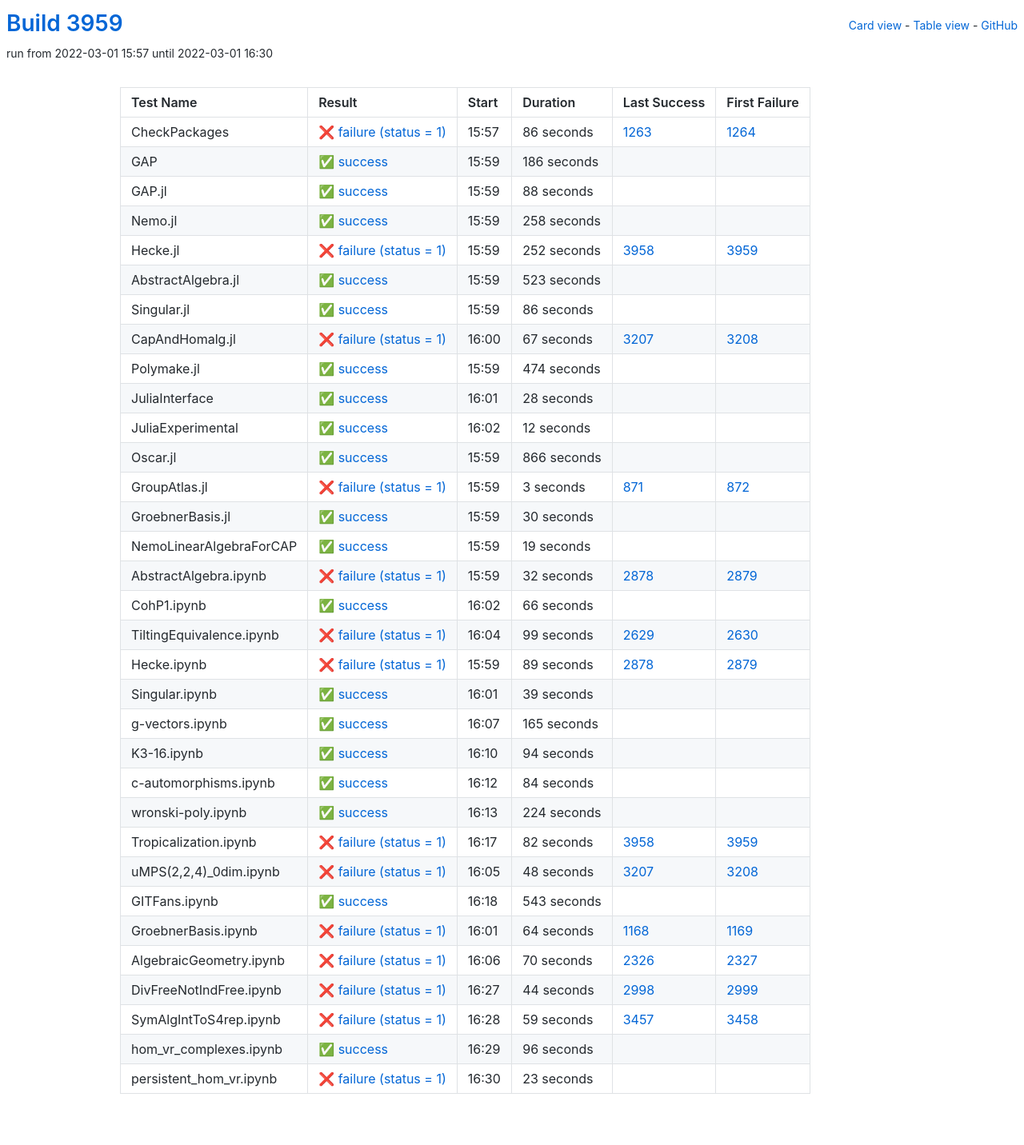
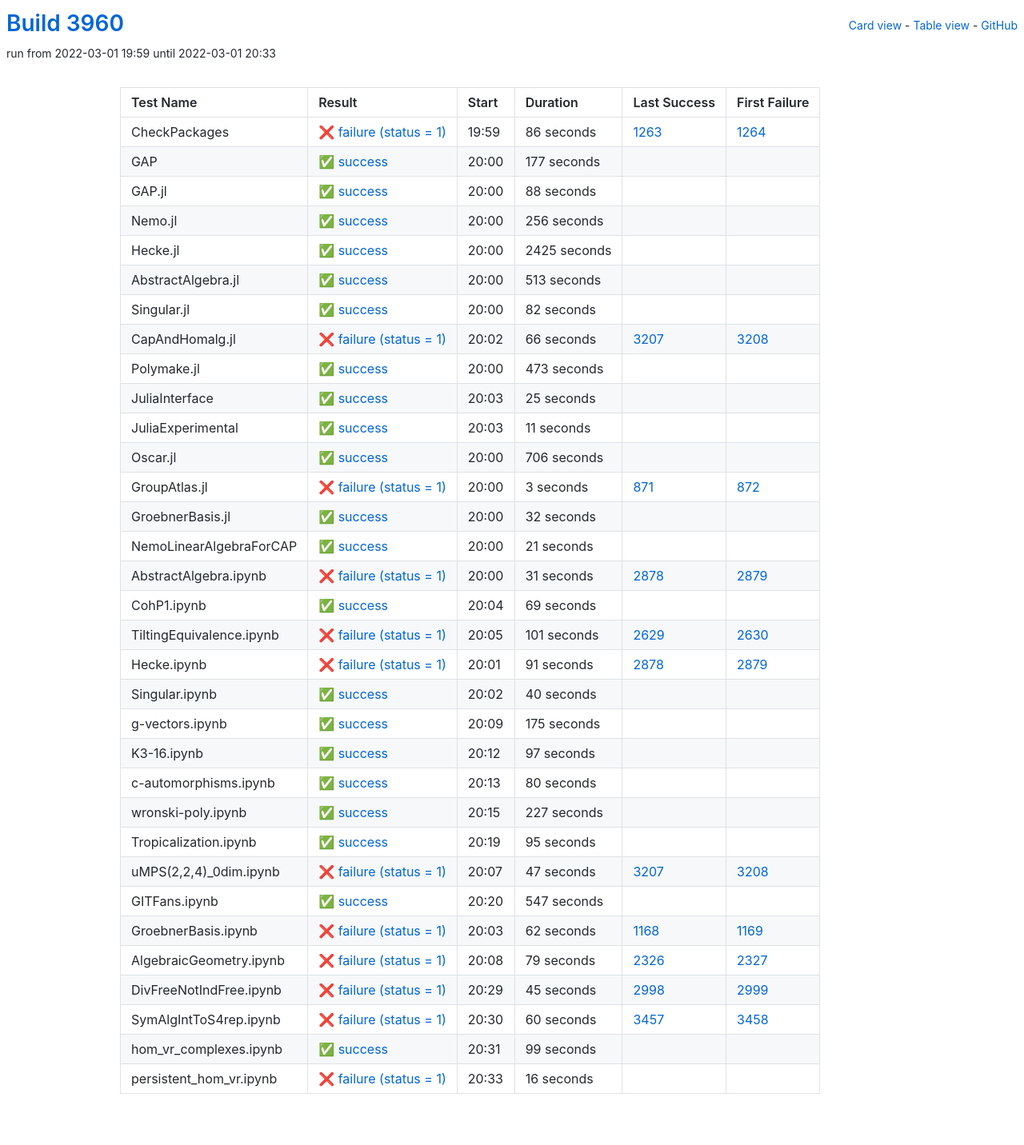
Before and after one commit to oscar-system/oscar-ci-status-stable, a Jekyll site: the page built from table.html, in a window 1280 px wide. Shown: the whole page at 80% size. Built offline with Jekyll 4.4.1, drawn with Linux system fonts in a browser that asks for light colours.

Commit message:
Build #3960

```diff
--- a/_data/ci.yml
+++ b/_data/ci.yml
@@ -1,6 +1,6 @@
 ---
-build: 3959
-build_url: https://oscarci.mathematik.uni-kl.de/job/oscar-stable/3959/
+build: 3960
+build_url: https://oscarci.mathematik.uni-kl.de/job/oscar-stable/3960/
 job: oscar-stable
 organization: oscar-system
 repo: oscar-ci-status-stable
@@ -8,8 +8,8 @@ repourl: https://github.com/oscar-system/oscar-ci-status-stable
 tests:
 - name: CheckPackages
   id: checkpackages
-  log: https://oscarci.mathematik.uni-kl.de/job/oscar-stable/3959/artifact/logs/build-3959/CheckPackages.log
-  start: 2022-03-01 15:57
+  log: https://oscarci.mathematik.uni-kl.de/job/oscar-stable/3960/artifact/logs/build-3960/CheckPackages.log
+  start: 2022-03-01 19:59
   success: false
   exitcode: 1
   status: failure
@@ -20,20 +20,20 @@ tests:
   first_failure_url: https://oscarci.mathematik.uni-kl.de/job/oscar-stable/1264/
 - name: GAP
   id: gap
-  log: https://oscarci.mathematik.uni-kl.de/job/oscar-stable/3959/artifact/logs/build-3959/GAP.log
-  start: 2022-03-01 15:59
+  log: https://oscarci.mathematik.uni-kl.de/job/oscar-stable/3960/artifact/logs/build-3960/GAP.log
+  start: 2022-03-01 20:00
   success: true
   exitcode: 0
   status: success
-  duration: 186
+  duration: 177
   last_success: false
   last_success_url:
   first_failure: false
   first_failure_url:
 - name: GAP.jl
   id: gap-jl
-  log: https://oscarci.mathematik.uni-kl.de/job/oscar-stable/3959/artifact/logs/build-3959/GAP.jl.log
-  start: 2022-03-01 15:59
+  log: https://oscarci.mathematik.uni-kl.de/job/oscar-stable/3960/artifact/logs/build-3960/GAP.jl.log
+  start: 2022-03-01 20:00
   success: true
   exitcode: 0
   status: success
@@ -44,116 +44,116 @@ tests:
   first_failure_url:
 - name: Nemo.jl
   id: nemo-jl
-  log: https://oscarci.mathematik.uni-kl.de/job/oscar-stable/3959/artifact/logs/build-3959/Nemo.jl.log
-  start: 2022-03-01 15:59
+  log: https://oscarci.mathematik.uni-kl.de/job/oscar-stable/3960/artifact/logs/build-3960/Nemo.jl.log
+  start: 2022-03-01 20:00
   success: true
   exitcode: 0
   status: success
-  duration: 258
+  duration: 256
   last_success: false
   last_success_url:
   first_failure: false
   first_failure_url:
 - name: Hecke.jl
   id: hecke-jl
-  log: https://oscarci.mathematik.uni-kl.de/job/oscar-stable/3959/artifact/logs/build-3959/Hecke.jl.log
-  start: 2022-03-01 15:59
-  success: false
-  exitcode: 1
-  status: failure
-  duration: 252
-  last_success: 3958
-  last_success_url: https://oscarci.mathematik.uni-kl.de/job/oscar-stable/3958/
-  first_failure: 3959
-  first_failure_url: https://oscarci.mathematik.uni-kl.de/job/oscar-stable/3959/
-- name: AbstractAlgebra.jl
-  id: abstractalgebra-jl
-  log: https://oscarci.mathematik.uni-kl.de/job/oscar-stable/3959/artifact/logs/build-3959/AbstractAlgebra.jl.log
-  start: 2022-03-01 15:59
+  log: https://oscarci.mathematik.uni-kl.de/job/oscar-stable/3960/artifact/logs/build-3960/Hecke.jl.log
+  start: 2022-03-01 20:00
   success: true
   exitcode: 0
   status: success
-  duration: 523
+  duration: 2425
+  last_success: false
+  last_success_url:
+  first_failure: false
+  first_failure_url:
+- name: AbstractAlgebra.jl
+  id: abstractalgebra-jl
+  log: https://oscarci.mathematik.uni-kl.de/job/oscar-stable/3960/artifact/logs/build-3960/AbstractAlgebra.jl.log
+  start: 2022-03-01 20:00
+  success: true
+  exitcode: 0
+  status: success
+  duration: 513
   last_success: false
   last_success_url:
   first_failure: false
   first_failure_url:
 - name: Singular.jl
   id: singular-jl
-  log: https://oscarci.mathematik.uni-kl.de/job/oscar-stable/3959/artifact/logs/build-3959/Singular.jl.log
-  start: 2022-03-01 15:59
+  log: https://oscarci.mathematik.uni-kl.de/job/oscar-stable/3960/artifact/logs/build-3960/Singular.jl.log
+  start: 2022-03-01 20:00
   success: true
   exitcode: 0
   status: success
-  duration: 86
+  duration: 82
   last_success: false
   last_success_url:
   first_failure: false
   first_failure_url:
 - name: CapAndHomalg.jl
   id: capandhomalg-jl
-  log: https://oscarci.mathematik.uni-kl.de/job/oscar-stable/3959/artifact/logs/build-3959/CapAndHomalg.jl.log
-  start: 2022-03-01 16:00
+  log: https://oscarci.mathematik.uni-kl.de/job/oscar-stable/3960/artifact/logs/build-3960/CapAndHomalg.jl.log
+  start: 2022-03-01 20:02
   success: false
   exitcode: 1
   status: failure
-  duration: 67
+  duration: 66
   last_success: 3207
   last_success_url: https://oscarci.mathematik.uni-kl.de/job/oscar-stable/3207/
   first_failure: 3208
   first_failure_url: https://oscarci.mathematik.uni-kl.de/job/oscar-stable/3208/
 - name: Polymake.jl
   id: polymake-jl
-  log: https://oscarci.mathematik.uni-kl.de/job/oscar-stable/3959/artifact/logs/build-3959/Polymake.jl.log
-  start: 2022-03-01 15:59
+  log: https://oscarci.mathematik.uni-kl.de/job/oscar-stable/3960/artifact/logs/build-3960/Polymake.jl.log
+  start: 2022-03-01 20:00
   success: true
   exitcode: 0
   status: success
-  duration: 474
+  duration: 473
   last_success: false
   last_success_url:
   first_failure: false
   first_failure_url:
 - name: JuliaInterface
   id: juliainterface
-  log: https://oscarci.mathematik.uni-kl.de/job/oscar-stable/3959/artifact/logs/build-3959/JuliaInterface.log
-  start: 2022-03-01 16:01
+  log: https://oscarci.mathematik.uni-kl.de/job/oscar-stable/3960/artifact/logs/build-3960/JuliaInterface.log
+  start: 2022-03-01 20:03
   success: true
   exitcode: 0
   status: success
-  duration: 28
+  duration: 25
   last_success: false
   last_success_url:
   first_failure: false
   first_failure_url:
 - name: JuliaExperimental
   id: juliaexperimental
-  log: https://oscarci.mathematik.uni-kl.de/job/oscar-stable/3959/artifact/logs/build-3959/JuliaExperimental.log
-  start: 2022-03-01 16:02
+  log: https://oscarci.mathematik.uni-kl.de/job/oscar-stable/3960/artifact/logs/build-3960/JuliaExperimental.log
+  start: 2022-03-01 20:03
   success: true
   exitcode: 0
   status: success
-  duration: 12
+  duration: 11
   last_success: false
   last_success_url:
   first_failure: false
   first_failure_url:
 - name: Oscar.jl
   id: oscar-jl
-  log: https://oscarci.mathematik.uni-kl.de/job/oscar-stable/3959/artifact/logs/build-3959/Oscar.jl.log
-  start: 2022-03-01 15:59
+  log: https://oscarci.mathematik.uni-kl.de/job/oscar-stable/3960/artifact/logs/build-3960/Oscar.jl.log
+  start: 2022-03-01 20:00
   success: true
   exitcode: 0
   status: success
-  duration: 866
+  duration: 706
   last_success: false
   last_success_url:
   first_failure: false
   first_failure_url:
 - name: GroupAtlas.jl
   id: groupatlas-jl
-  log: https://oscarci.mathematik.uni-kl.de/job/oscar-stable/3959/artifact/logs/build-3959/GroupAtlas.jl.log
-  start: 2022-03-01 15:59
+  log: https://oscarci.mathematik.uni-kl.de/job/oscar-stable/3960/artifact/logs/build-3960/GroupAtlas.jl.log
+  start: 2022-03-01 20:00
   success: false
   exitcode: 1
   status: failure
@@ -164,240 +164,240 @@ tests:
   first_failure_url: https://oscarci.mathematik.uni-kl.de/job/oscar-stable/872/
 - name: GroebnerBasis.jl
   id: groebnerbasis-jl
-  log: https://oscarci.mathematik.uni-kl.de/job/oscar-stable/3959/artifact/logs/build-3959/GroebnerBasis.jl.log
-  start: 2022-03-01 15:59
+  log: https://oscarci.mathematik.uni-kl.de/job/oscar-stable/3960/artifact/logs/build-3960/GroebnerBasis.jl.log
+  start: 2022-03-01 20:00
   success: true
   exitcode: 0
   status: success
-  duration: 30
+  duration: 32
   last_success: false
   last_success_url:
   first_failure: false
   first_failure_url:
 - name: NemoLinearAlgebraForCAP
   id: nemolinearalgebraforcap
-  log: https://oscarci.mathematik.uni-kl.de/job/oscar-stable/3959/artifact/logs/build-3959/NemoLinearAlgebraForCAP.log
-  start: 2022-03-01 15:59
+  log: https://oscarci.mathematik.uni-kl.de/job/oscar-stable/3960/artifact/logs/build-3960/NemoLinearAlgebraForCAP.log
+  start: 2022-03-01 20:00
   success: true
   exitcode: 0
   status: success
-  duration: 19
+  duration: 21
   last_success: false
   last_success_url:
   first_failure: false
   first_failure_url:
 - name: AbstractAlgebra.ipynb
   id: abstractalgebra-ipynb
-  log: https://oscarci.mathematik.uni-kl.de/job/oscar-stable/3959/artifact/logs/build-3959/AbstractAlgebra.ipynb.log
-  start: 2022-03-01 15:59
+  log: https://oscarci.mathematik.uni-kl.de/job/oscar-stable/3960/artifact/logs/build-3960/AbstractAlgebra.ipynb.log
+  start: 2022-03-01 20:00
   success: false
   exitcode: 1
   status: failure
-  duration: 32
+  duration: 31
   last_success: 2878
   last_success_url: https://oscarci.mathematik.uni-kl.de/job/oscar-stable/2878/
   first_failure: 2879
   first_failure_url: https://oscarci.mathematik.uni-kl.de/job/oscar-stable/2879/
 - name: CohP1.ipynb
   id: cohp1-ipynb
-  log: https://oscarci.mathematik.uni-kl.de/job/oscar-stable/3959/artifact/logs/build-3959/CohP1.ipynb.log
-  start: 2022-03-01 16:02
+  log: https://oscarci.mathematik.uni-kl.de/job/oscar-stable/3960/artifact/logs/build-3960/CohP1.ipynb.log
+  start: 2022-03-01 20:04
   success: true
   exitcode: 0
   status: success
-  duration: 66
+  duration: 69
   last_success: false
   last_success_url:
   first_failure: false
   first_failure_url:
 - name: TiltingEquivalence.ipynb
   id: tiltingequivalence-ipynb
-  log: https://oscarci.mathematik.uni-kl.de/job/oscar-stable/3959/artifact/logs/build-3959/TiltingEquivalence.ipynb.log
-  start: 2022-03-01 16:04
+  log: https://oscarci.mathematik.uni-kl.de/job/oscar-stable/3960/artifact/logs/build-3960/TiltingEquivalence.ipynb.log
+  start: 2022-03-01 20:05
   success: false
   exitcode: 1
   status: failure
-  duration: 99
+  duration: 101
   last_success: 2629
   last_success_url: https://oscarci.mathematik.uni-kl.de/job/oscar-stable/2629/
   first_failure: 2630
   first_failure_url: https://oscarci.mathematik.uni-kl.de/job/oscar-stable/2630/
 - name: Hecke.ipynb
   id: hecke-ipynb
-  log: https://oscarci.mathematik.uni-kl.de/job/oscar-stable/3959/artifact/logs/build-3959/Hecke.ipynb.log
-  start: 2022-03-01 15:59
+  log: https://oscarci.mathematik.uni-kl.de/job/oscar-stable/3960/artifact/logs/build-3960/Hecke.ipynb.log
+  start: 2022-03-01 20:01
   success: false
   exitcode: 1
   status: failure
-  duration: 89
+  duration: 91
   last_success: 2878
   last_success_url: https://oscarci.mathematik.uni-kl.de/job/oscar-stable/2878/
   first_failure: 2879
   first_failure_url: https://oscarci.mathematik.uni-kl.de/job/oscar-stable/2879/
 - name: Singular.ipynb
   id: singular-ipynb
-  log: https://oscarci.mathematik.uni-kl.de/job/oscar-stable/3959/artifact/logs/build-3959/Singular.ipynb.log
-  start: 2022-03-01 16:01
+  log: https://oscarci.mathematik.uni-kl.de/job/oscar-stable/3960/artifact/logs/build-3960/Singular.ipynb.log
+  start: 2022-03-01 20:02
   success: true
   exitcode: 0
   status: success
-  duration: 39
+  duration: 40
   last_success: false
   last_success_url:
   first_failure: false
   first_failure_url:
 - name: g-vectors.ipynb
   id: g-vectors-ipynb
-  log: https://oscarci.mathematik.uni-kl.de/job/oscar-stable/3959/artifact/logs/build-3959/g-vectors.ipynb.log
-  start: 2022-03-01 16:07
+  log: https://oscarci.mathematik.uni-kl.de/job/oscar-stable/3960/artifact/logs/build-3960/g-vectors.ipynb.log
+  start: 2022-03-01 20:09
   success: true
   exitcode: 0
   status: success
-  duration: 165
+  duration: 175
   last_success: false
   last_success_url:
   first_failure: false
   first_failure_url:
 - name: K3-16.ipynb
   id: k3-16-ipynb
-  log: https://oscarci.mathematik.uni-kl.de/job/oscar-stable/3959/artifact/logs/build-3959/K3-16.ipynb.log
-  start: 2022-03-01 16:10
+  log: https://oscarci.mathematik.uni-kl.de/job/oscar-stable/3960/artifact/logs/build-3960/K3-16.ipynb.log
+  start: 2022-03-01 20:12
   success: true
   exitcode: 0
   status: success
-  duration: 94
+  duration: 97
   last_success: false
   last_success_url:
   first_failure: false
   first_failure_url:
 - name: c-automorphisms.ipynb
   id: c-automorphisms-ipynb
-  log: https://oscarci.mathematik.uni-kl.de/job/oscar-stable/3959/artifact/logs/build-3959/c-automorphisms.ipynb.log
-  start: 2022-03-01 16:12
+  log: https://oscarci.mathematik.uni-kl.de/job/oscar-stable/3960/artifact/logs/build-3960/c-automorphisms.ipynb.log
+  start: 2022-03-01 20:13
   success: true
   exitcode: 0
   status: success
-  duration: 84
+  duration: 80
   last_success: false
   last_success_url:
   first_failure: false
   first_failure_url:
 - name: wronski-poly.ipynb
   id: wronski-poly-ipynb
-  log: https://oscarci.mathematik.uni-kl.de/job/oscar-stable/3959/artifact/logs/build-3959/wronski-poly.ipynb.log
-  start: 2022-03-01 16:13
+  log: https://oscarci.mathematik.uni-kl.de/job/oscar-stable/3960/artifact/logs/build-3960/wronski-poly.ipynb.log
+  start: 2022-03-01 20:15
   success: true
   exitcode: 0
   status: success
-  duration: 224
+  duration: 227
   last_success: false
   last_success_url:
   first_failure: false
   first_failure_url:
 - name: Tropicalization.ipynb
   id: tropicalization-ipynb
-  log: https://oscarci.mathematik.uni-kl.de/job/oscar-stable/3959/artifact/logs/build-3959/Tropicalization.ipynb.log
-  start: 2022-03-01 16:17
+  log: https://oscarci.mathematik.uni-kl.de/job/oscar-stable/3960/artifact/logs/build-3960/Tropicalization.ipynb.log
+  start: 2022-03-01 20:19
+  success: true
+  exitcode: 0
+  status: success
+  duration: 95
+  last_success: false
+  last_success_url:
+  first_failure: false
+  first_failure_url:
+- name: uMPS(2,2,4)_0dim.ipynb
+  id: umps-2-2-4-0dim-ipynb
+  log: https://oscarci.mathematik.uni-kl.de/job/oscar-stable/3960/artifact/logs/build-3960/uMPS-2-2-4-_0dim.ipynb.log
+  start: 2022-03-01 20:07
   success: false
   exitcode: 1
   status: failure
-  duration: 82
-  last_success: 3958
-  last_success_url: https://oscarci.mathematik.uni-kl.de/job/oscar-stable/3958/
-  first_failure: 3959
-  first_failure_url: https://oscarci.mathematik.uni-kl.de/job/oscar-stable/3959/
-- name: uMPS(2,2,4)_0dim.ipynb
-  id: umps-2-2-4-0dim-ipynb
-  log: https://oscarci.mathematik.uni-kl.de/job/oscar-stable/3959/artifact/logs/build-3959/uMPS-2-2-4-_0dim.ipynb.log
-  start: 2022-03-01 16:05
-  success: false
-  exitcode: 1
-  status: failure
-  duration: 48
+  duration: 47
   last_success: 3207
   last_success_url: https://oscarci.mathematik.uni-kl.de/job/oscar-stable/3207/
   first_failure: 3208
   first_failure_url: https://oscarci.mathematik.uni-kl.de/job/oscar-stable/3208/
 - name: GITFans.ipynb
   id: gitfans-ipynb
-  log: https://oscarci.mathematik.uni-kl.de/job/oscar-stable/3959/artifact/logs/build-3959/GITFans.ipynb.log
-  start: 2022-03-01 16:18
+  log: https://oscarci.mathematik.uni-kl.de/job/oscar-stable/3960/artifact/logs/build-3960/GITFans.ipynb.log
+  start: 2022-03-01 20:20
   success: true
   exitcode: 0
   status: success
-  duration: 543
+  duration: 547
   last_success: false
   last_success_url:
   first_failure: false
   first_failure_url:
 - name: GroebnerBasis.ipynb
   id: groebnerbasis-ipynb
-  log: https://oscarci.mathematik.uni-kl.de/job/oscar-stable/3959/artifact/logs/build-3959/GroebnerBasis.ipynb.log
-  start: 2022-03-01 16:01
+  log: https://oscarci.mathematik.uni-kl.de/job/oscar-stable/3960/artifact/logs/build-3960/GroebnerBasis.ipynb.log
+  start: 2022-03-01 20:03
   success: false
   exitcode: 1
   status: failure
-  duration: 64
+  duration: 62
   last_success: 1168
   last_success_url: https://oscarci.mathematik.uni-kl.de/job/oscar-stable/1168/
   first_failure: 1169
   first_failure_url: https://oscarci.mathematik.uni-kl.de/job/oscar-stable/1169/
 - name: AlgebraicGeometry.ipynb
   id: algebraicgeometry-ipynb
-  log: https://oscarci.mathematik.uni-kl.de/job/oscar-stable/3959/artifact/logs/build-3959/AlgebraicGeometry.ipynb.log
-  start: 2022-03-01 16:06
+  log: https://oscarci.mathematik.uni-kl.de/job/oscar-stable/3960/artifact/logs/build-3960/AlgebraicGeometry.ipynb.log
+  start: 2022-03-01 20:08
   success: false
   exitcode: 1
   status: failure
-  duration: 70
+  duration: 79
   last_success: 2326
   last_success_url: https://oscarci.mathematik.uni-kl.de/job/oscar-stable/2326/
   first_failure: 2327
   first_failure_url: https://oscarci.mathematik.uni-kl.de/job/oscar-stable/2327/
 - name: DivFreeNotIndFree.ipynb
   id: divfreenotindfree-ipynb
-  log: https://oscarci.mathematik.uni-kl.de/job/oscar-stable/3959/artifact/logs/build-3959/DivFreeNotIndFree.ipynb.log
-  start: 2022-03-01 16:27
+  log: https://oscarci.mathematik.uni-kl.de/job/oscar-stable/3960/artifact/logs/build-3960/DivFreeNotIndFree.ipynb.log
+  start: 2022-03-01 20:29
   success: false
   exitcode: 1
   status: failure
-  duration: 44
+  duration: 45
   last_success: 2998
   last_success_url: https://oscarci.mathematik.uni-kl.de/job/oscar-stable/2998/
   first_failure: 2999
   first_failure_url: https://oscarci.mathematik.uni-kl.de/job/oscar-stable/2999/
 - name: SymAlgIntToS4rep.ipynb
   id: symalginttos4rep-ipynb
-  log: https://oscarci.mathematik.uni-kl.de/job/oscar-stable/3959/artifact/logs/build-3959/SymAlgIntToS4rep.ipynb.log
-  start: 2022-03-01 16:28
+  log: https://oscarci.mathematik.uni-kl.de/job/oscar-stable/3960/artifact/logs/build-3960/SymAlgIntToS4rep.ipynb.log
+  start: 2022-03-01 20:30
   success: false
   exitcode: 1
   status: failure
-  duration: 59
+  duration: 60
   last_success: 3457
   last_success_url: https://oscarci.mathematik.uni-kl.de/job/oscar-stable/3457/
   first_failure: 3458
   first_failure_url: https://oscarci.mathematik.uni-kl.de/job/oscar-stable/3458/
 - name: hom_vr_complexes.ipynb
   id: hom-vr-complexes-ipynb
-  log: https://oscarci.mathematik.uni-kl.de/job/oscar-stable/3959/artifact/logs/build-3959/hom_vr_complexes.ipynb.log
-  start: 2022-03-01 16:29
+  log: https://oscarci.mathematik.uni-kl.de/job/oscar-stable/3960/artifact/logs/build-3960/hom_vr_complexes.ipynb.log
+  start: 2022-03-01 20:31
   success: true
   exitcode: 0
   status: success
-  duration: 96
+  duration: 99
   last_success: false
   last_success_url:
   first_failure: false
   first_failure_url:
 - name: persistent_hom_vr.ipynb
   id: persistent-hom-vr-ipynb
-  log: https://oscarci.mathematik.uni-kl.de/job/oscar-stable/3959/artifact/logs/build-3959/persistent_hom_vr.ipynb.log
-  start: 2022-03-01 16:30
+  log: https://oscarci.mathematik.uni-kl.de/job/oscar-stable/3960/artifact/logs/build-3960/persistent_hom_vr.ipynb.log
+  start: 2022-03-01 20:33
   success: false
   exitcode: 1
   status: failure
-  duration: 23
+  duration: 16
   last_success: false
   last_success_url:
   first_failure: false
```
Also changed, not shown: README.md.
